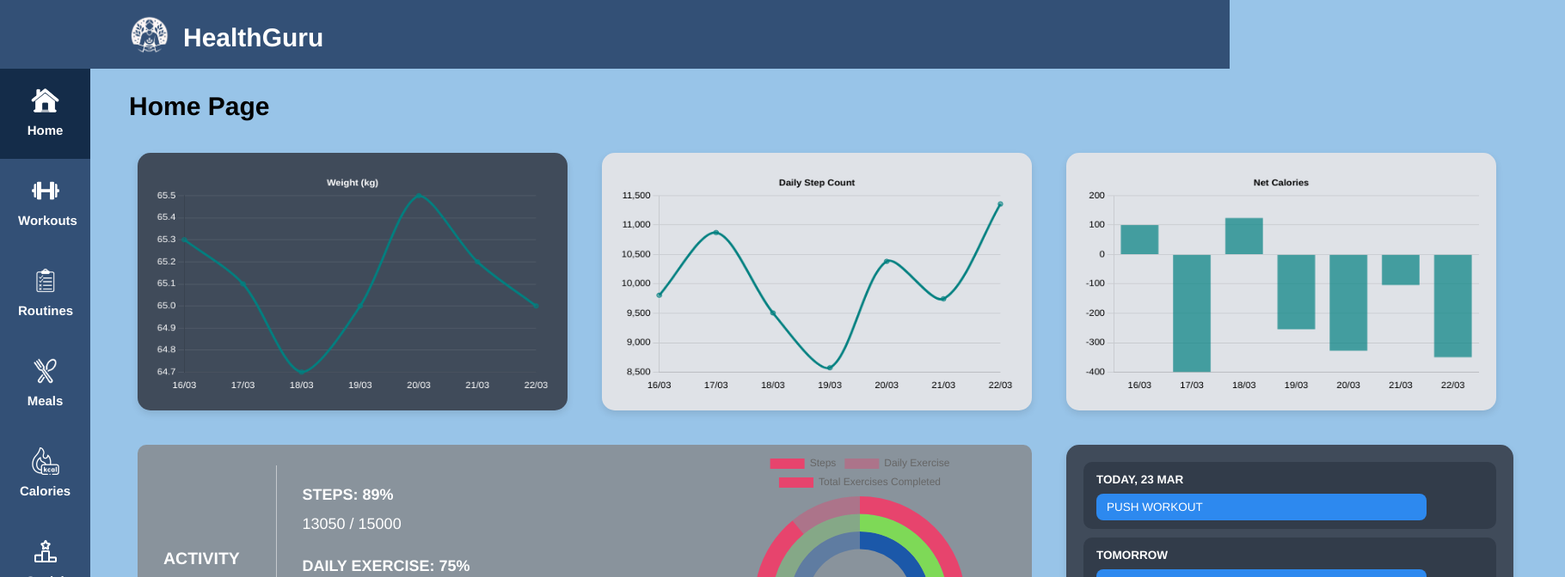
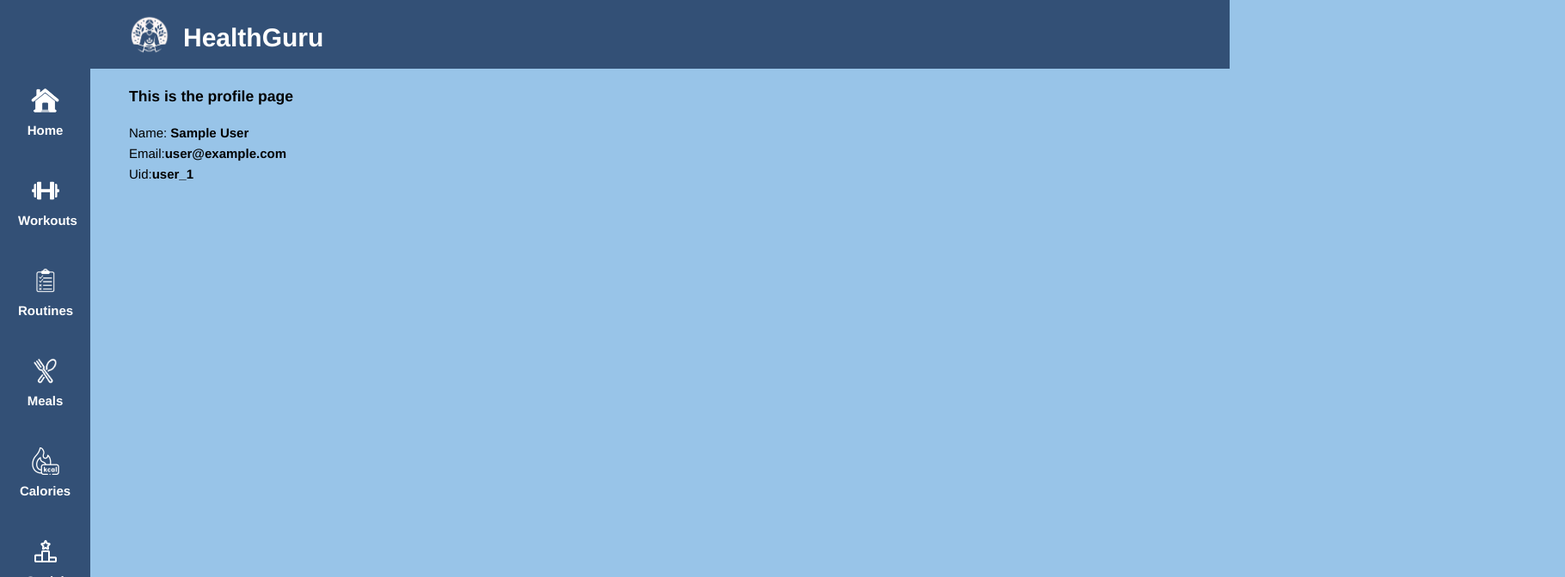
Before and after one commit to BT3103AppDev1/l1-final-term-project-group7, a Vue app: page /profile in a window 1280 px wide. Before the commit this address led to /. Shown: the top 672 px of the page at 86% size, 1820 px wide, since content can reach past the window. Built offline with nearby package versions, Linux system fonts and the light colour scheme; no server answers; sample sign-in values are in the browser's storage.

Commit message:
add profile

```diff
--- a/src/router/index.js
+++ b/src/router/index.js
@@ -54,6 +54,12 @@ const router = createRouter({
       meta: { requiresAuth: true }
     },
     {
+      path: '/profile',
+      name: 'profile',
+      component: () => import('../views/Profile.vue'),
+      meta: { requiresAuth: true }
+    },
+    {
       path: '/about',
       name: 'about',
       // route level code-splitting
--- a/src/views/Profile.vue
+++ b/src/views/Profile.vue
@@ -0,0 +1,19 @@
+<template>
+    <div>
+        <div><h3><strong>This is the profile page</strong></h3></div>
+        <div>
+            <p>
+            Name: <strong>{{ user.displayName }}</strong><br>
+            Email:<strong>{{ user.email }}</strong><br>
+            Uid:<strong>{{ user.uid }}</strong><br>
+            </p>
+        </div>
+    </div>
+</template>
+<script setup>
+import { getAuth, onAuthStateChanged } from 'firebase/auth';
+import firebaseApp from '@/firebase';
+
+const auth = getAuth(firebaseApp);
+const user = auth.currentUser;
+</script>
```
